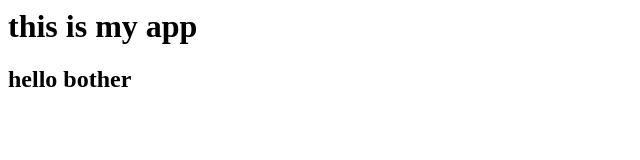
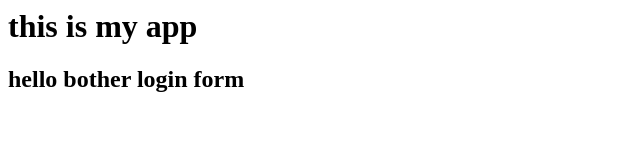
Before and after one commit to abhiviramgama/myapp, a plain HTML site: page index.html in a window 1280 px wide. Shown: the whole page, without its empty margins (0-640 px from the left). Drawn offline with Linux system fonts and the light colour scheme.

Commit message:
login form

```diff
--- a/index.html
+++ b/index.html
@@ -4,6 +4,8 @@
     </head>
     <body>
             <h1>this is my app</h1>
-            <h2>hello bother</h2>
+            <h2>hello bother
+                login form
+            </h2>
     </body>
 </html>
```
Also changed, not shown: login.html (added).
